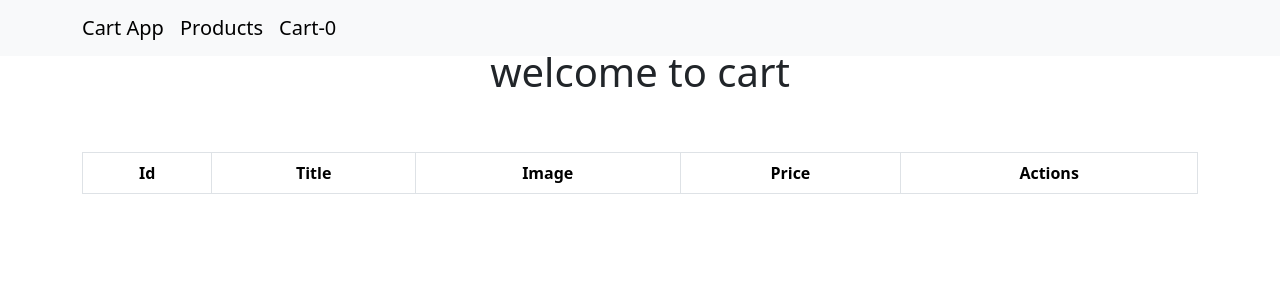
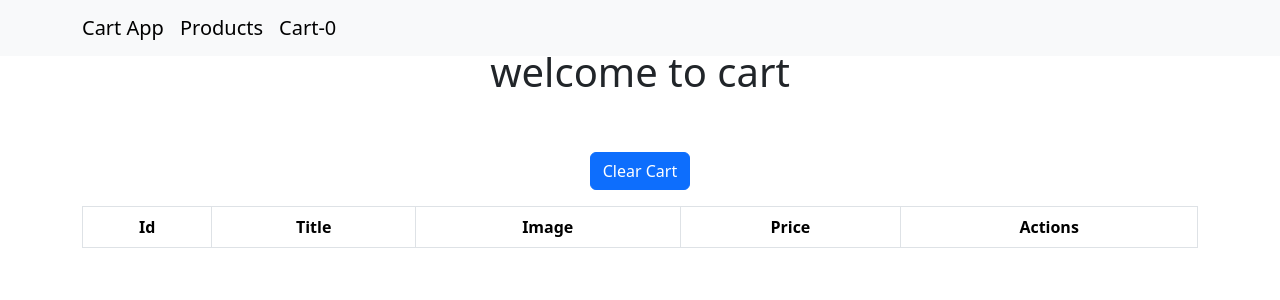
Before and after one commit to SamRizk194/E-commerce, a React (Create React App) app: page /cart in a window 1280 px wide. Shown: the top 300 px of the page. Built offline with nearby package versions, Linux system fonts and the light colour scheme.

Commit message:
modifing cart and cart slice

```diff
--- a/src/components/Cart.js
+++ b/src/components/Cart.js
@@ -2,7 +2,7 @@ import { Container, Image } from "react-bootstrap";
 import Table from "react-bootstrap/Table";
 import Button from "react-bootstrap/Button";
 import { useDispatch, useSelector } from "react-redux";
-import { removeFromCart } from "../rtk/slices/cart-slice";
+import { removeFromCart, clear } from "../rtk/slices/cart-slice";
 
 function Cart() {
   const cart = useSelector((state) => state.cart);
@@ -10,6 +10,15 @@ function Cart() {
   return (
     <Container>
       <h1 className="py-5">welcome to cart</h1>
+      <Button
+        className="mb-3"
+        variant="primary"
+        onClick={() => {
+          dispatch(clear());
+        }}
+      >
+        Clear Cart
+      </Button>
       <Table striped bordered hover>
         <thead>
           <tr>
--- a/src/rtk/slices/cart-slice.js
+++ b/src/rtk/slices/cart-slice.js
@@ -1,5 +1,4 @@
 import { createSlice } from "@reduxjs/toolkit";
-
 export const cartSlice = createSlice({
   initialState: [],
   name: "cartSlice",
```
